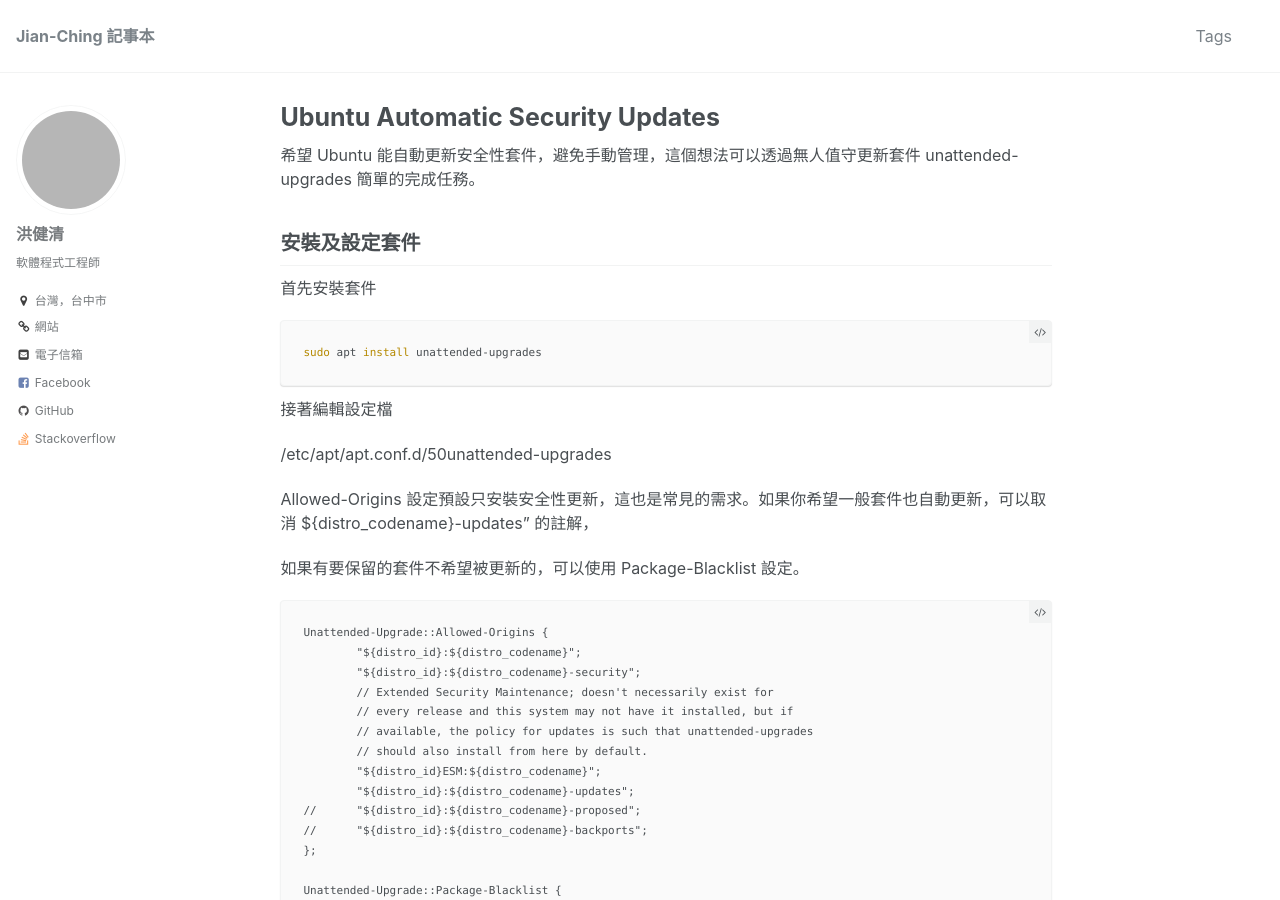
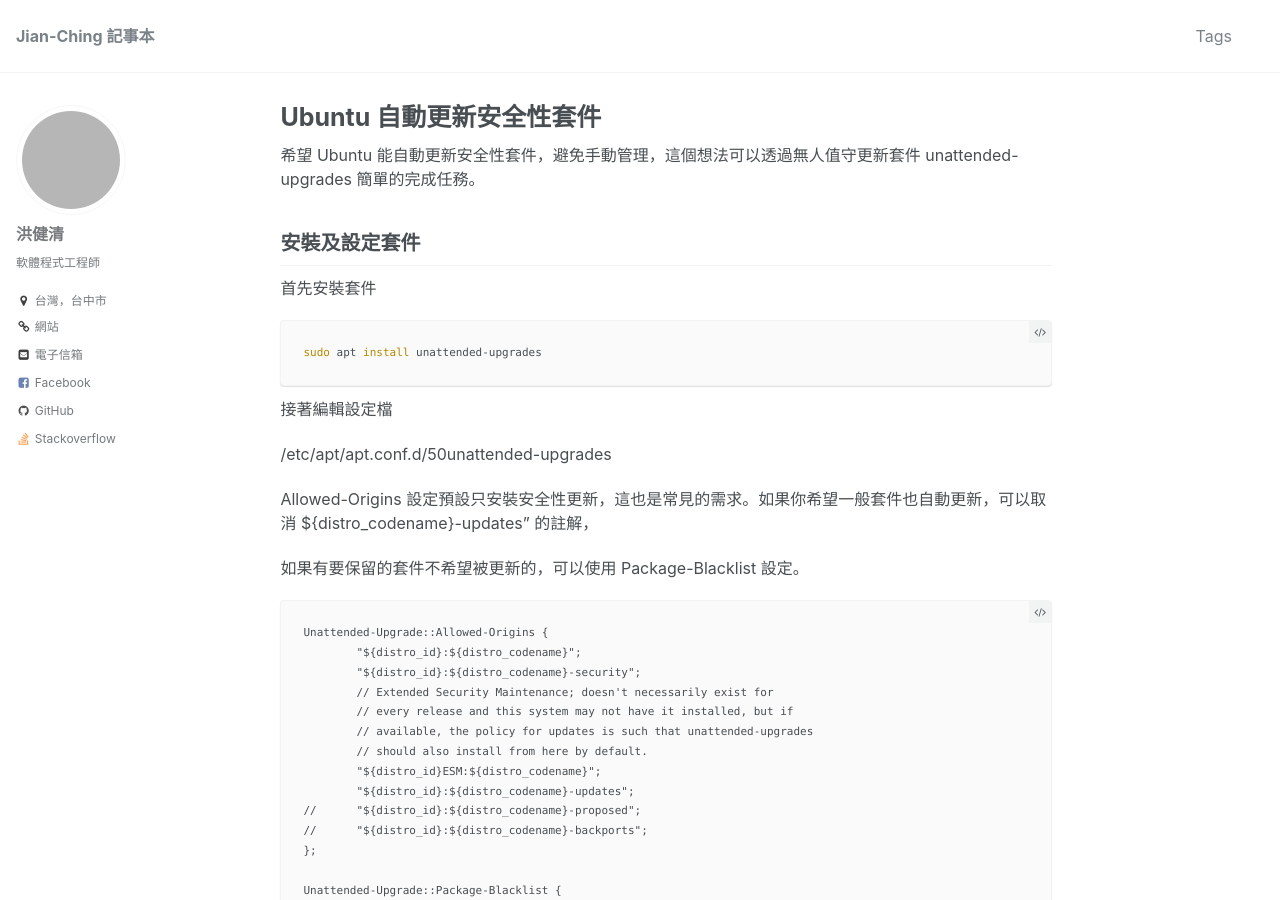
Before and after one commit to allyusd/twblog-source, a Jekyll site: the page built from _posts/2017-12-20-ubuntu-automatic-security-updates.md, in a window 1280 px wide and 900 px high. Built offline with Jekyll 4.4.1, drawn with Linux system fonts in a browser that asks for light colours; comment, search, counter and statistics services are not loaded; grey boxes are pictures that could not be loaded.

Commit message:
post: update title

```diff
--- a/_posts/2017-12-20-ubuntu-automatic-security-updates.md
+++ b/_posts/2017-12-20-ubuntu-automatic-security-updates.md
@@ -1,5 +1,5 @@
 ---
-title: "Ubuntu Automatic Security Updates"
+title: "Ubuntu 自動更新安全性套件"
 tags: Ubuntu Automatic
 ---
 
```
